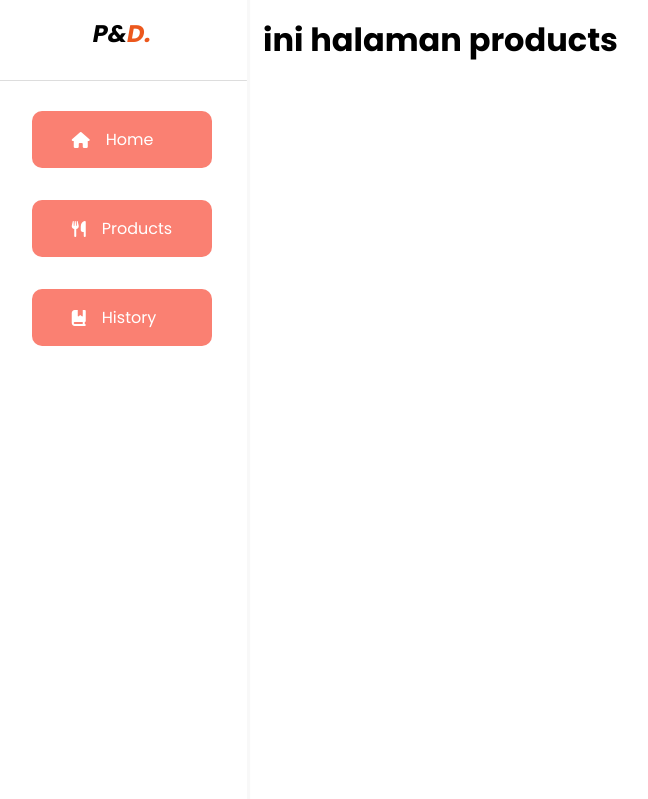
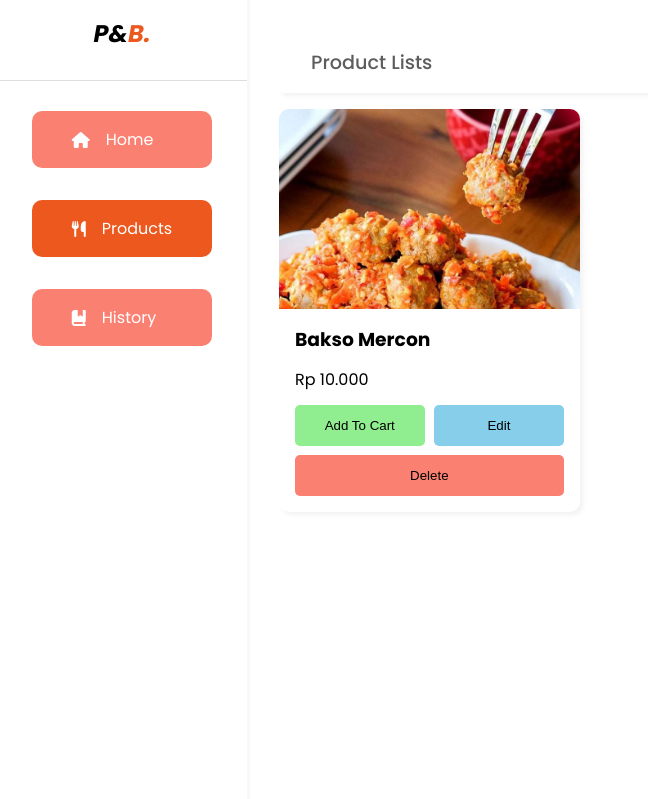
Before and after one commit to zayennn/Dasar-Pemrogramman---UTS---Penjualan-Pembelian, a Flask app: page /products/ in a window 1280 px wide. Shown: the top 799 px of the page, without its empty margins (3-651 px from the left). Run offline with Flask 3, Linux system fonts and the light colour scheme; some libraries are stand-ins or nearby versions.

Commit message:
recreated view of web

```diff
--- a/static/style.css
+++ b/static/style.css
@@ -104,19 +104,182 @@ nav ul a {
 }
 
 
+/* breadcrumb */
+.breadcrumb {
+    background-color: #fff;
+    box-shadow: 3px 3px 5px #0000000e;
+    padding: 1rem 2rem;
+    border-radius: 5px;
+    margin: 0 0 1rem 0;
+    color: #5d5d5d;
+    display: flex;
+    align-items: center;
+    gap: 1rem;
+}
+
+.breadcrumb * {
+    font-weight: 500;
+    font-size: 1.2rem;
+    text-transform: capitalize;
+}
+
+.breadcrumb a {
+    text-decoration: none;
+    color: #000;
+}
+
+
 /* content */
 .content  {
     width: calc(100% - 250px);
     min-height: 100vh;
     margin-left: 250px;
-    padding: 1rem;
+    padding: 2rem;
 }
 
 @media screen and ( max-width : 768px ) {
     .content  {
         width: calc(100% - 100px);
-        min-height: 100vh;
         margin-left: 100px;
-        padding: 1rem;
     }
 }
+
+
+/* home */
+.cards {
+    display: grid;
+    grid-template-columns: 1fr 1fr 1fr;
+    gap: 1rem;
+}
+
+.card {
+    background-color: #fff;
+    padding: 1rem;
+    border-radius: 10px;
+    box-shadow: 3px 3px 5px #0000000e;
+    display: flex;
+    flex-direction: column;
+    justify-content: center;
+    align-items: center;
+    gap: 1rem;
+    text-align: center;
+    transition: var(--transition);
+}
+
+.card:hover {
+    box-shadow: 3px 3px 10px #00000010;
+    transform: translateY(-5px);
+}
+
+.card i {
+    font-size: 2rem;
+    color: var(--txt-primary);
+    transition: var(--transition);
+}
+
+.card:hover i {
+    transform: scale(1.1);
+}
+
+.card h3 {
+    font-size: 1.5rem;
+    font-weight: 600;
+    color: #000;
+    transition: var(--transition);
+    text-transform: capitalize;
+}
+
+
+/* products */
+.products__cards {
+    display: grid;
+    grid-template-columns: 1fr 1fr 1fr;
+    gap: 2rem;
+}
+
+.product__card {
+    background-color: #fff;
+    box-shadow: 3px 3px 5px #0000000e;
+    border-radius: 10px;
+    overflow: hidden;
+}
+
+.image__card {
+    width: 100%;
+    height: 200px;
+    overflow: hidden;
+}
+
+.product__card img {
+    width: 100%;
+    object-fit: cover;
+    transition: var(--transition);
+    /* transform: translate(0, -20px); */
+}
+
+.desc__card {
+    padding: 1rem;
+    display: flex;
+    flex-direction: column;
+    gap: .8rem;
+}
+
+.product__card:hover .image__card img {
+    transform: scale(1.2);
+}
+
+.btn__group {
+    display: flex;
+    align-items: center;
+    gap: .6rem;
+    flex-wrap: wrap;
+}
+
+.btn__group .btn {
+    flex: 1;
+    min-width: 100px;
+    padding: 13px;
+    border-radius: 5px;
+    border: none;
+    cursor: pointer;
+    text-transform: capitalize;
+    transition: var(--transition);
+}
+
+.btn__primary {
+    background-color: lightgreen;
+}
+
+.btn__secondary {
+    background-color: skyblue;
+}
+
+.btn__danger {
+    background-color: salmon;
+}
+
+.btn__group .btn:hover {
+    transform: translate(0, -5px);
+}
+
+
+/* history */
+.table__history {
+    border-collapse: collapse;
+    width: 100%;
+    border-radius: 10px 10px 10px 10px;
+    overflow: hidden;
+}
+
+th, td {
+    padding: 1rem;
+    text-transform: capitalize;
+}
+
+thead tr {
+    background-color: #ddd;
+}
+
+tbody tr:nth-child(odd) {
+    background-color: #f9f9f9;
+}
--- a/templates/layouts/components/sidebar.html
+++ b/templates/layouts/components/sidebar.html
@@ -3,7 +3,7 @@
         <a href="/">
             <h1>
                 <i>
-                    P&<span>D.</span>
+                    P&<span>B.</span>
                 </i>
             </h1>
         </a>
@@ -14,19 +14,19 @@
     <nav>
         <ul>
             <a href="{{ url_for('home.index') }}" class="nav__link">
-                <li class="nav__list">
+                <li class="nav__list {% if request.endpoint == 'home.index' %}active{% endif %}">
                     <i class="fa-solid fa-house"></i>
                     <span>home</span>
                 </li>
             </a>
             <a href="{{ url_for('products.index') }}" class="nav__link">
-                <li class="nav__list">
+                <li class="nav__list {% if request.endpoint == 'products.index' %}active{% endif %}">
                     <i class="fa-solid fa-utensils"></i>
                     <span>products</span>
                 </li>
             </a>
             <a href="{{ url_for('history.index') }}" class="nav__link">
-                <li class="nav__list">
+                <li class="nav__list {% if request.endpoint == 'history.index' %}active{% endif %}">
                     <i class="fa-solid fa-book-bookmark"></i>
                     <span>history</span>
                 </li>
--- a/templates/layouts/index.html
+++ b/templates/layouts/index.html
@@ -18,6 +18,10 @@
     {% include 'layouts/components/sidebar.html' %}
 
     <div class="content">
+        <div class="breadcrumb">
+            {% block breadcrumb %}{% endblock %}
+        </div>
+
         {% block content %}
 
         {% endblock %}
--- a/templates/pages/products/index.html
+++ b/templates/pages/products/index.html
@@ -1,5 +1,26 @@
 {% extends 'layouts/index.html' %}
 
+{% block breadcrumb %}
+    <!-- <a href="{{ url_for('home.index') }}">Home</a>
+    <i class="fa-solid fa-arrow-right"></i> -->
+    <span>product lists</span>
+{% endblock %}
+
 {% block content %}
-    <h1>ini halaman products</h1>
+    <div class="products__cards">
+        <div class="product__card">
+            <div class="image__card">
+                <img src="{{ url_for('static', filename='images/bakso.jpg') }}" alt="Bakso Mercon">
+            </div>
+            <div class="desc__card">
+                <h3>Bakso Mercon</h3>
+                <p>Rp 10.000</p>
+                <div class="btn__group">
+                    <button class="btn btn__primary">add to cart</button>
+                    <button class="btn btn__secondary">edit</button>
+                    <button class="btn btn__danger">delete</button>
+                </div>
+            </div>
+        </div>
+    </div>
 {% endblock %}
```
Also changed, not shown: templates/pages/history/index.html (+33 -1 lines), templates/pages/home/index.html (+16 -1 lines), static/images/bakso.jpg (added), static/images/moctail.jpg (added), static/images/roti.jpg (added).
